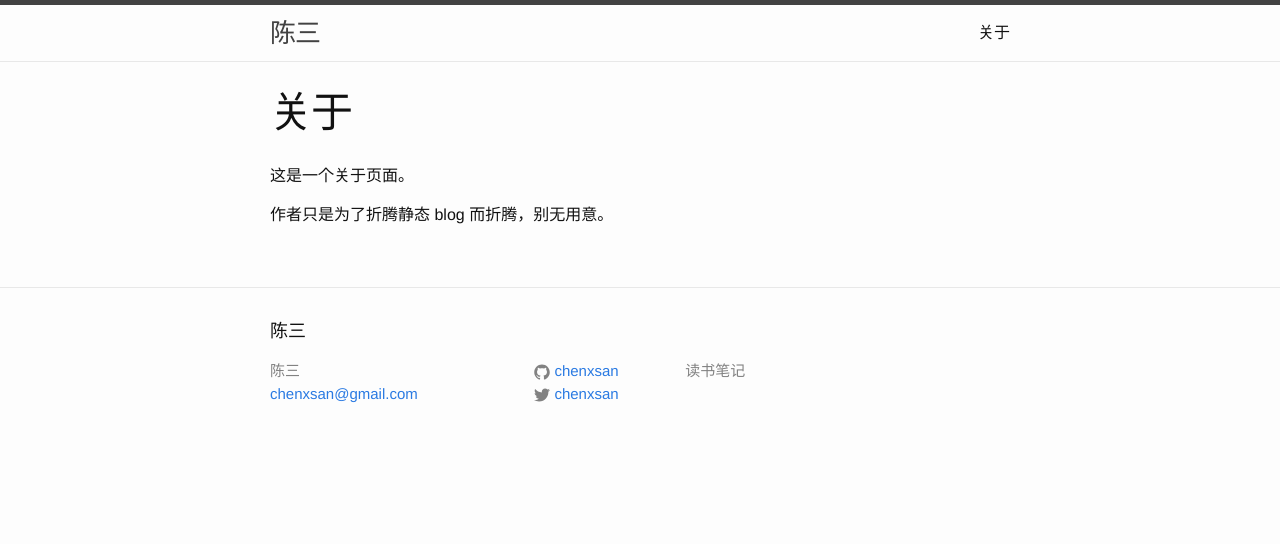
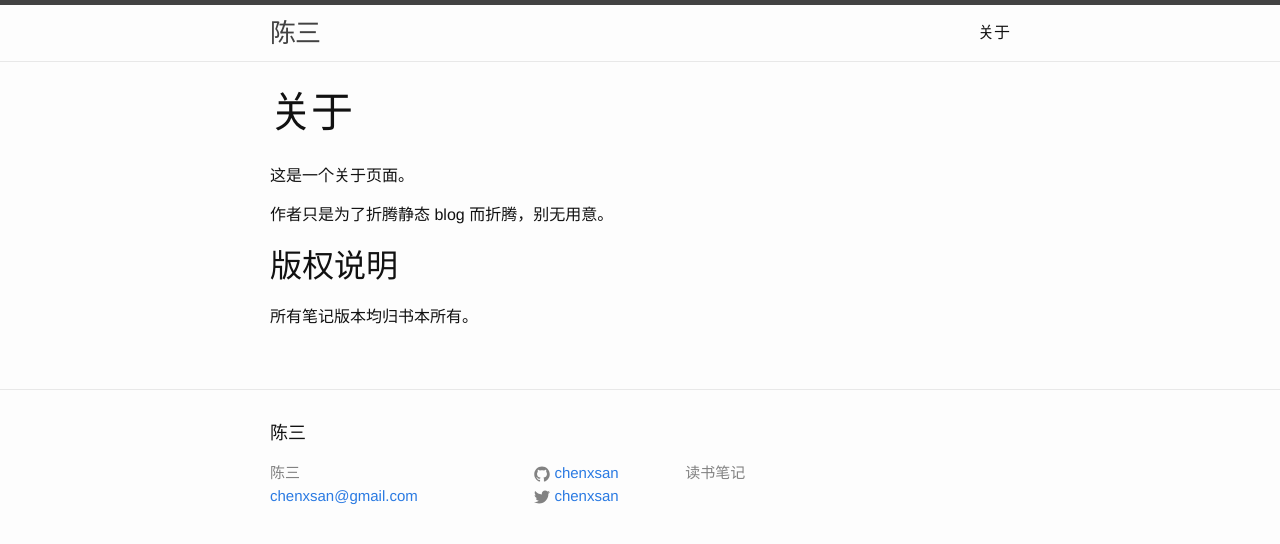
Before and after one commit to engine-go/chenxsan.github.io, a Jekyll site: the page built from about.md, in a window 1280 px wide. Shown: the top 544 px of the page. Built offline with Jekyll 4.4.1, drawn with Linux system fonts in a browser that asks for light colours.

Commit message:
update about

```diff
--- a/about.md
+++ b/about.md
@@ -7,3 +7,7 @@ permalink: /about/
 这是一个关于页面。
 
 作者只是为了折腾静态 blog 而折腾，别无用意。
+
+## 版权说明
+
+所有笔记版本均归书本所有。
```
